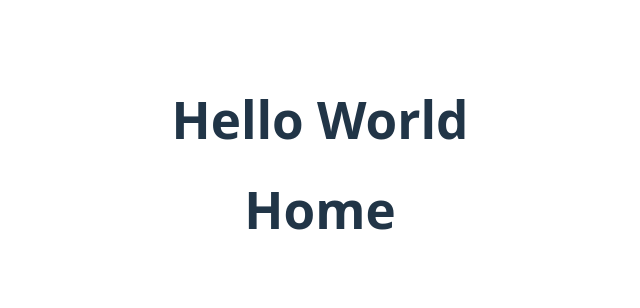
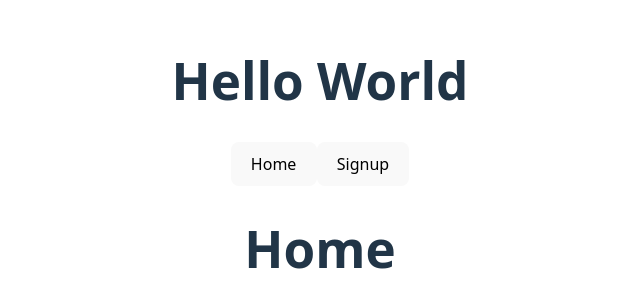
Before and after one commit to johnbros/FantasticFour, a React (Vite) app in the folder my-react-app/: page / in a window 1280 px wide. Shown: the part 236-544 px from the top of the page, without its empty margins (320-960 px from the left). Built offline with nearby package versions, Linux system fonts and the light colour scheme.

Commit message:
shit is happening

```diff
--- a/my-react-app/components/Home.jsx
+++ b/my-react-app/components/Home.jsx
@@ -1,8 +1,11 @@
 import React from 'react'
-
+import Navbar from './Navbar'
 const Home = () => {
   return (
     <div>
+      <header>
+        <Navbar />
+      </header>
       <h1>Home</h1>
     </div>
   )
--- /dev/null
+++ b/my-react-app/components/Navbar.jsx
@@ -0,0 +1,17 @@
+import React from 'react'
+import { useNavigate } from 'react-router-dom';
+
+
+
+const Navbar = () => {
+
+const navigate = useNavigate();
+  return (
+    <div>
+        <button onClick={() => navigate('/')}>Home</button>
+        <button onClick={() => navigate('/signup')}>Signup</button>
+    </div>
+  )
+}
+
+export default Navbar;
```
Also changed, not shown: my-react-app/components/Signup.jsx (added, +9 -0 lines).
